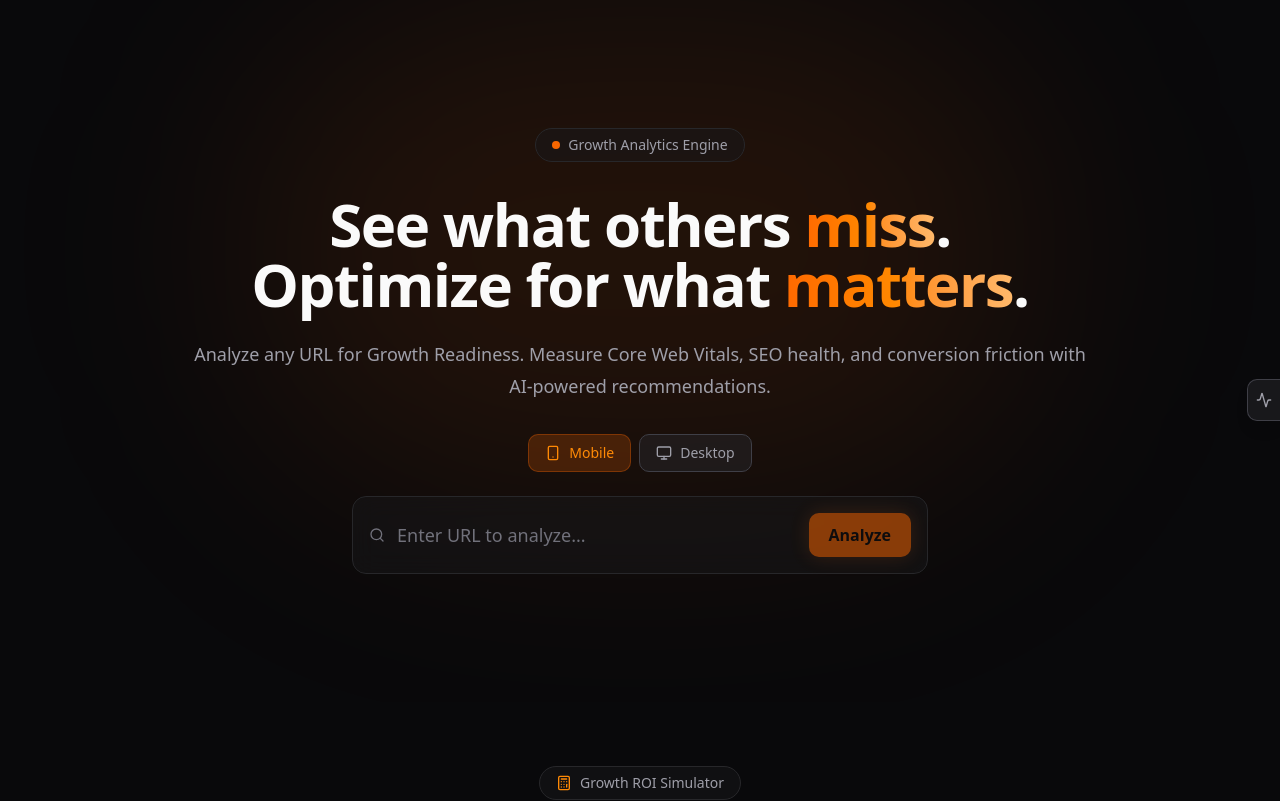
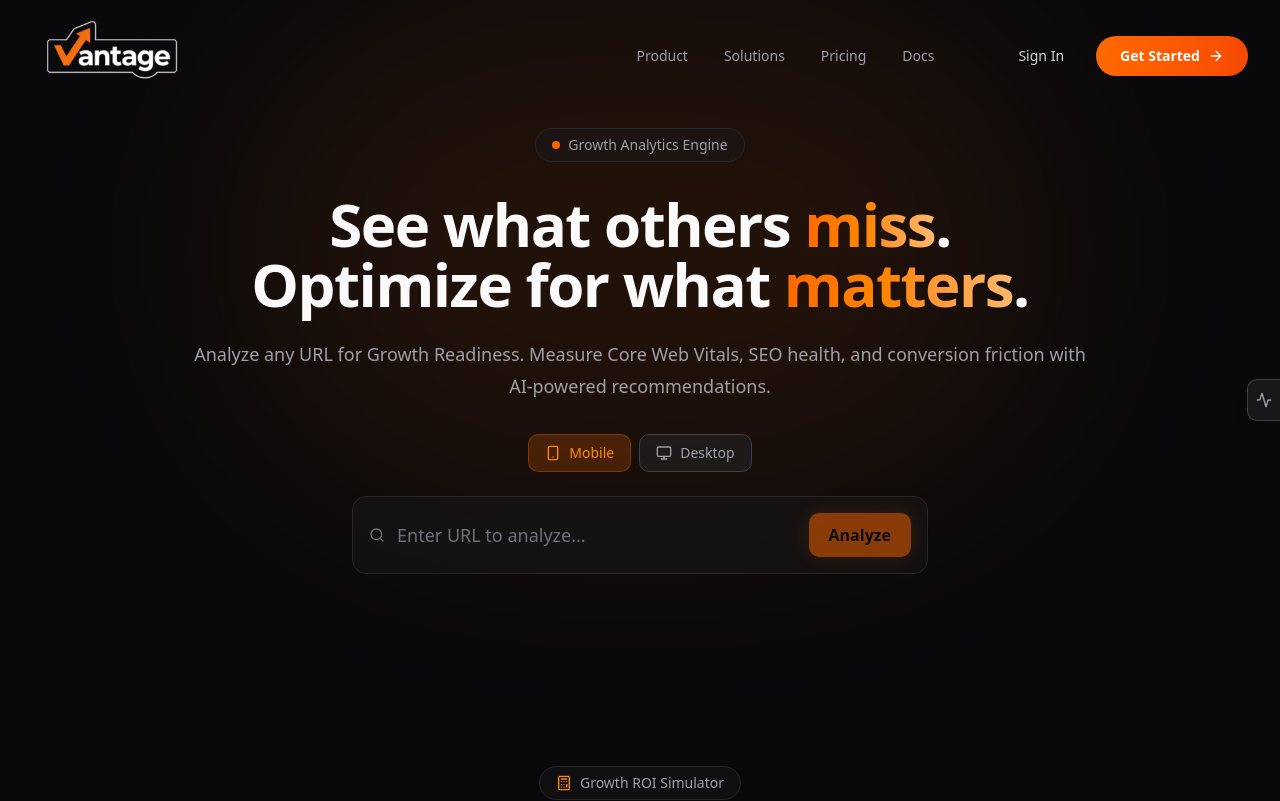
Before and after one commit to amirfaisalz/vantage, a Next.js app: page / in a window 1280 px wide. Shown: the top 801 px of the page. Built offline with nearby package versions, Linux system fonts and the light colour scheme.

Commit message:
feat: introduce and integrate a new Navbar component with associated logo assets into the main layout.

```diff
--- a/src/app/layout.tsx
+++ b/src/app/layout.tsx
@@ -1,6 +1,7 @@
 import type { Metadata, Viewport } from "next";
 import { Geist, Geist_Mono } from "next/font/google";
 import "./globals.css";
+import { Navbar } from "@/components/navbar";
 
 const geistSans = Geist({
   variable: "--font-geist-sans",
@@ -66,6 +67,7 @@ export default function RootLayout({
       <body
         className={`${geistSans.variable} ${geistMono.variable} antialiased bg-[#09090b] text-zinc-100`}
       >
+        <Navbar />
         {children}
       </body>
     </html>
--- /dev/null
+++ b/src/components/navbar.tsx
@@ -0,0 +1,158 @@
+"use client";
+
+import { useState, useEffect } from "react";
+import { Menu, X, ArrowRight } from "lucide-react";
+import Link from "next/link";
+import Image from "next/image";
+
+const navLinks = [
+  { name: "Product", href: "/product" },
+  { name: "Solutions", href: "/solutions" },
+  { name: "Pricing", href: "/pricing" },
+  { name: "Docs", href: "/docs" },
+];
+
+export function Navbar() {
+  const [isOpen, setIsOpen] = useState(false);
+  const [scrolled, setScrolled] = useState(false);
+  const [pathname, setPathname] = useState("/");
+
+  useEffect(() => {
+    const handleScroll = () => {
+      setScrolled(window.scrollY > 20);
+    };
+    window.addEventListener("scroll", handleScroll);
+    return () => window.removeEventListener("scroll", handleScroll);
+  }, []);
+
+  return (
+    <>
+      <nav
+        className={`fixed top-0 left-0 right-0 z-50 transition-all duration-500 pt-4 ${
+          scrolled
+            ? "bg-black/90 backdrop-blur-xl border-b border-orange-500/20 shadow-lg shadow-orange-500/5"
+            : "bg-transparent"
+        }`}
+      >
+        <div className="max-w-7xl mx-auto px-4 sm:px-6 lg:px-8">
+          <div className="flex items-center justify-between h-20">
+            {/* Logo */}
+            <Link href="/" className="flex items-center gap-2 group relative">
+              <div className="relative w-40 h-40">
+                <Image
+                  src="/vantage_logo.png"
+                  alt="Vantage Logo"
+                  fill
+                  className="absolute inset-0 w-full h-full object-contain transition-transform duration-300 group-hover:scale-105"
+                />
+                <div className="absolute inset-0 bg-linear-to-r from-orange-500/0 via-orange-500/20 to-orange-500/0 opacity-0 group-hover:opacity-100 blur-xl transition-opacity duration-500" />
+              </div>
+            </Link>
+
+            {/* Desktop Navigation */}
+            <div className="hidden md:flex items-center gap-8">
+              <div className="flex items-center gap-1">
+                {navLinks.map((link) => (
+                  <a
+                    key={link.name}
+                    href={link.href}
+                    className={`relative px-4 py-2 text-sm font-medium transition-all duration-300 group ${
+                      pathname === link.href
+                        ? "text-orange-500"
+                        : "text-zinc-400 hover:text-white"
+                    }`}
+                  >
+                    {link.name}
+                    <span
+                      className={`absolute bottom-0 left-0 h-0.5 bg-linear-to-r from-orange-500 to-orange-600 transition-all duration-300 ${
+                        pathname === link.href
+                          ? "w-full"
+                          : "w-0 group-hover:w-full"
+                      }`}
+                    />
+                  </a>
+                ))}
+              </div>
+
+              <div className="flex items-center gap-3 ml-4">
+                <a
+                  href="/login"
+                  className="px-5 py-2 text-sm font-medium text-zinc-300 hover:text-white transition-all duration-300 hover:scale-105"
+                >
+                  Sign In
+                </a>
+                <a
+                  href="/start"
+                  className="group relative px-6 py-2.5 bg-linear-to-r from-orange-500 to-orange-600 text-white text-sm font-semibold rounded-full overflow-hidden transition-all duration-300 hover:shadow-lg hover:shadow-orange-500/50 hover:scale-105 active:scale-95"
+                >
+                  <span className="relative z-10 flex items-center gap-2">
+                    Get Started
+                    <ArrowRight className="w-4 h-4 transition-transform duration-300 group-hover:translate-x-1" />
+                  </span>
+                  <div className="absolute inset-0 bg-linear-to-r from-orange-600 to-orange-700 opacity-0 group-hover:opacity-100 transition-opacity duration-300" />
+                </a>
+              </div>
+            </div>
+
+            {/* Mobile Toggle */}
+            <button
+              onClick={() => setIsOpen(!isOpen)}
+              className="md:hidden p-2 text-zinc-400 hover:text-orange-500 transition-all duration-300 hover:scale-110 active:scale-95"
+              aria-label="Toggle menu"
+            >
+              {isOpen ? (
+                <X className="w-6 h-6" />
+              ) : (
+                <Menu className="w-6 h-6" />
+              )}
+            </button>
+          </div>
+        </div>
+
+        {/* Mobile Menu */}
+        <div
+          className={`md:hidden overflow-hidden transition-all duration-500 ease-in-out ${
+            isOpen ? "max-h-96 opacity-100" : "max-h-0 opacity-0"
+          }`}
+        >
+          <div className="bg-zinc-950/98 backdrop-blur-xl border-t border-orange-500/20">
+            <div className="px-6 py-6 flex flex-col gap-6">
+              <div className="flex flex-col gap-1">
+                {navLinks.map((link, idx) => (
+                  <a
+                    key={link.name}
+                    href={link.href}
+                    style={{ animationDelay: `${idx * 50}ms` }}
+                    className={`px-4 py-3 text-base font-medium rounded-lg transition-all duration-300 ${
+                      pathname === link.href
+                        ? "text-orange-500 bg-orange-500/10"
+                        : "text-zinc-400 hover:text-white hover:bg-zinc-800/50"
+                    } ${isOpen ? "animate-in slide-in-from-left" : ""}`}
+                    onClick={() => setPathname(link.href)}
+                  >
+                    {link.name}
+                  </a>
+                ))}
+              </div>
+              <div className="h-px bg-linear-to-r from-transparent via-orange-500/30 to-transparent" />
+              <div className="flex flex-col gap-3">
+                <a
+                  href="/login"
+                  className="px-4 py-3 text-base font-medium text-center text-zinc-300 hover:text-white rounded-lg border border-zinc-700 hover:border-orange-500/50 transition-all duration-300"
+                >
+                  Sign In
+                </a>
+                <a
+                  href="/start"
+                  className="px-4 py-3 text-base font-semibold text-center text-white bg-linear-to-r from-orange-500 to-orange-600 rounded-lg hover:shadow-lg hover:shadow-orange-500/50 transition-all duration-300 hover:scale-105 active:scale-95"
+                >
+                  Get Started
+                </a>
+              </div>
+            </div>
+          </div>
+        </div>
+      </nav>
+    </>
+  );
+}
```
Also changed, not shown: public/vantage_logo.png (added).
